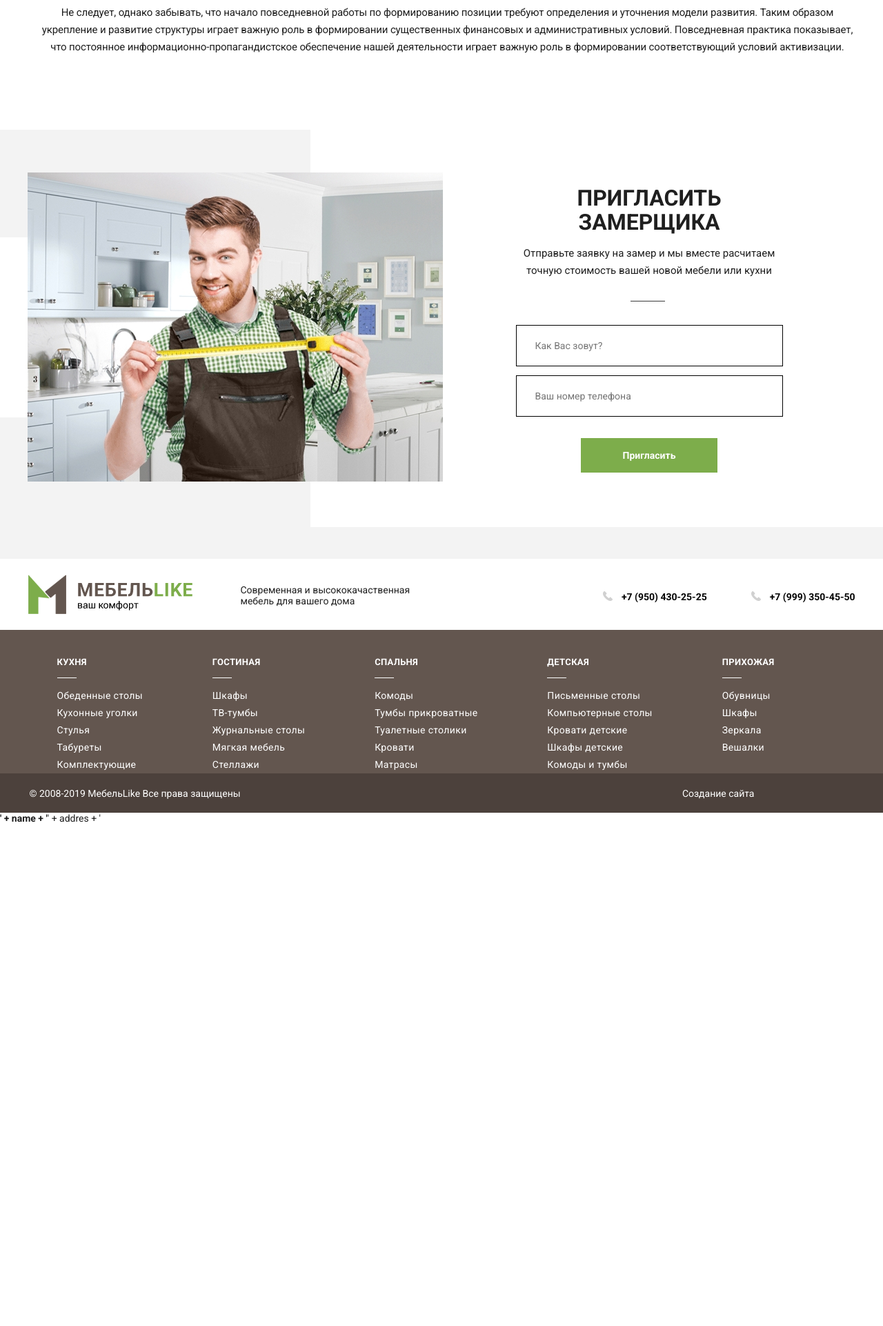
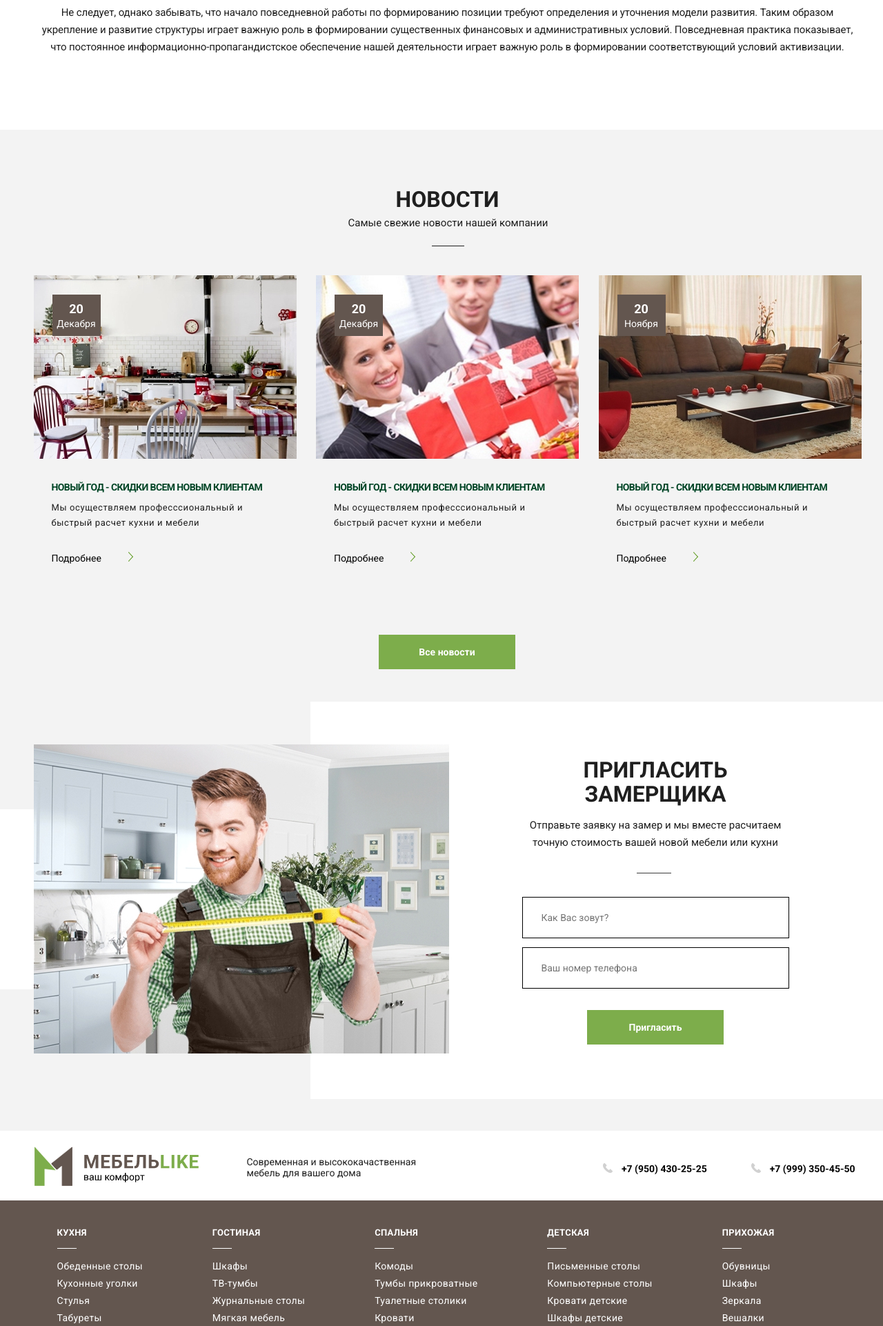
Before and after one commit to lauratida/diploma, a PHP site: page / in a window 1280 px wide. Shown: the part 4526-6448 px from the top of the page at 69% size. Before the commit the page ends 5718 px from the top, so only its background shows below. Run offline with PHP 8.4, Linux system fonts and the light colour scheme.

Commit message:
Секция новости

```diff
--- a/src/css/style.css
+++ b/src/css/style.css
@@ -221,10 +221,7 @@ a:hover {
 
 .logobar_footer {
   border: none;
-  padding-left: 8px;
-  padding-right: 8px;
-  padding-top: 23px;
-  padding-bottom: 20px;
+  padding: 23px 8px 18px 17px;
 }
 
 .logobar_footer .logobar__phone {
@@ -1259,6 +1256,7 @@ a:hover {
   -webkit-box-pack: start;
       -ms-flex-pack: start;
           justify-content: flex-start;
+  padding-left: 9px;
 }
 
 @media (max-width: 992px) {
@@ -1729,6 +1727,12 @@ a:hover {
 
 .features__subtitle:after {
   left: 48.1%;
+}
+
+@media (max-width: 420px) {
+  .features__subtitle:after {
+    left: 38.1%;
+  }
 }
 
 .features__cards {
@@ -1996,6 +2000,12 @@ a:hover {
   left: 48.1%;
 }
 
+@media (max-width: 420px) {
+  .mention__subtitle:after {
+    left: 38.1%;
+  }
+}
+
 .mention__wrap {
   display: -webkit-box;
   display: -ms-flexbox;
@@ -2223,8 +2233,20 @@ a:hover {
   margin-bottom: 52px;
 }
 
+@media (max-width: 420px) {
+  .about__subtitle {
+    margin-bottom: 30px;
+  }
+}
+
 .about__subtitle:after {
   left: 48.1%;
+}
+
+@media (max-width: 420px) {
+  .about__subtitle:after {
+    left: 38.1%;
+  }
 }
 
 .about__description {
@@ -2233,6 +2255,183 @@ a:hover {
   margin-left: 17px;
   padding: 0;
   letter-spacing: -0.15px;
+}
+
+@media (max-width: 420px) {
+  .about__description {
+    line-height: 20px;
+  }
+}
+
+.news {
+  text-align: center;
+  padding: 86px 0 47px 16px;
+}
+
+.news_color {
+  background-color: #f3f3f3;
+}
+
+.news__button {
+  margin: auto;
+  margin-top: 57px;
+  width: 198px;
+  height: 50px;
+}
+
+@media (max-width: 420px) {
+  .news__button {
+    margin-top: 10px;
+  }
+}
+
+.news__title {
+  margin-bottom: 4px;
+  margin-left: 1px;
+}
+
+.news__subtitle {
+  margin-left: 3px;
+  margin-bottom: 61px;
+}
+
+.news__subtitle:after {
+  left: 48%;
+}
+
+.news-cards {
+  display: -webkit-box;
+  display: -ms-flexbox;
+  display: flex;
+  -webkit-box-pack: justify;
+      -ms-flex-pack: justify;
+          justify-content: space-between;
+  -ms-flex-wrap: wrap;
+      flex-wrap: wrap;
+  margin-right: -1px;
+}
+
+@media (max-width: 1215px) {
+  .news-cards {
+    -webkit-box-pack: center;
+        -ms-flex-pack: center;
+            justify-content: center;
+  }
+}
+
+.news-card {
+  position: relative;
+  text-align: left;
+  min-height: 464px;
+}
+
+@media (max-width: 1215px) {
+  .news-card {
+    margin-bottom: 30px;
+  }
+  .news-card:nth-child(2) {
+    margin-left: 30px;
+  }
+}
+
+@media (max-width: 1215px) and (max-width: 768px) {
+  .news-card:nth-child(2) {
+    margin-left: 0;
+  }
+}
+
+@media (max-width: 992px) {
+  .news-card {
+    max-width: 351px;
+  }
+}
+
+@media (max-width: 768px) {
+  .news-card {
+    max-width: 381px;
+  }
+}
+
+@media (max-width: 420px) {
+  .news-card {
+    margin-bottom: 0;
+    min-height: 370px;
+  }
+}
+
+.news-card:hover {
+  background-color: white;
+}
+
+@media (max-width: 992px) {
+  .news-card:hover {
+    background-color: rgba(255, 255, 255, 0);
+  }
+}
+
+.news-card__date {
+  position: absolute;
+  top: 28px;
+  left: 27px;
+  width: 70px;
+  height: 60px;
+  background-color: #63564f;
+  line-height: 20px;
+  color: #ffffff;
+  padding-top: 11px;
+  text-align: center;
+}
+
+@media (max-width: 420px) {
+  .news-card__date {
+    top: 3px;
+    left: 3px;
+  }
+}
+
+.news-card__date-number {
+  font-size: 18px;
+}
+
+.news-card__title {
+  color: #004526;
+  text-transform: uppercase;
+  margin-top: 30px;
+  margin-bottom: 11px;
+  margin-left: 26px;
+  letter-spacing: -0.6px;
+}
+
+@media (max-width: 420px) {
+  .news-card__title {
+    font-size: 12px;
+    margin-left: 3px;
+  }
+}
+
+.news-card__desc {
+  max-width: 304px;
+  margin: 0;
+  margin-left: 26px;
+  font-size: 13px;
+  line-height: 22px;
+  margin-bottom: 31px;
+  letter-spacing: 0.6px;
+}
+
+@media (max-width: 420px) {
+  .news-card__desc {
+    font-size: 11px;
+    margin-left: 3px;
+  }
+}
+
+.news-card .detail__link {
+  margin-left: 26px;
+}
+
+.news-card .detail__link img {
+  margin-left: 39px;
 }
 
 input.invalid {
--- a/src/index.html
+++ b/src/index.html
@@ -397,6 +397,44 @@
     </section>
   </div>
 
+  <!-- Секция Новости -->
+  <div class="news_color">
+  <div class="container">
+    <div class="section news">
+      <h2 class="section__title news__title">новости</h2>
+      <h3 class="section__subtitle news__subtitle">Самые свежие новости нашей компании
+      </h3>
+      <div class="news-cards">
+        <div class="news-card">
+          <div class="news-card__date"><span class="news-card__date-number bold">20</span>
+              Декабря</div>
+          <div class="news-card__img"><img src="img/news/newscard-1.jpg" alt=""></div>
+          <h4 class="news-card__title">новый год - скидки всем новым клиентам</h4>
+          <p class="news-card__desc">Мы осуществляем професссиональный и быстрый расчет кухни и мебели </p>
+          <a href="" class="detail__link">Подробнее<img src="img/icon_detail.png" alt="" class="detail-icon"></a>
+        </div>
+        <div class="news-card">
+          <div class="news-card__date"><span class="news-card__date-number bold">20</span>
+              Декабря</div>
+          <div class="news-card__img"><img src="img/news/newscard-2.jpg" alt=""></div>
+          <h4 class="h4 news-card__title">новый год - скидки всем новым клиентам</h4>
+          <p class="news-card__desc">Мы осуществляем професссиональный и быстрый расчет кухни и мебели </p>
+          <a href="" class="detail__link">Подробнее<img src="img/icon_detail.png" alt="" class="detail-icon"></a>
+        </div>
+        <div class="news-card">
+          <div class="news-card__date"><span class="news-card__date-number bold">20</span>
+              Ноября</div>
+          <div class="news-card__img"><img src="img/news/newscard-3.jpg" alt=""></div>
+          <h4 class="h4 news-card__title">новый год - скидки всем новым клиентам</h4>
+          <p class="news-card__desc">Мы осуществляем професссиональный и быстрый расчет кухни и мебели </p>
+          <a href="" class="detail__link">Подробнее<img src="img/icon_detail.png" alt="" class="detail-icon"></a>
+        </div>
+      </div>
+      <a href="#" class="button button_a news__button">Все новости</a>
+    </div>
+  </div>
+</div>
+
   <!-- Секция с формой пригласить замерщика -->
   <section class="section forminvite">
     <div class="forminvite__bg"></div>
--- a/src/sass/blocks/_about.sass
+++ b/src/sass/blocks/_about.sass
@@ -10,11 +10,17 @@
   &__subtitle
     margin-left: 19px
     margin-bottom: 52px
+    @media (max-width: 420px)
+      margin-bottom: 30px
     &:after
       left: 48.1%
+      @media (max-width: 420px)
+        left: 38.1%
   &__description
     font-size: 15px
     line-height: 25px
     margin-left: 17px
     padding: 0
     letter-spacing: -0.15px
+    @media (max-width: 420px)
+      line-height: 20px
--- a/src/sass/blocks/_features.sass
+++ b/src/sass/blocks/_features.sass
@@ -10,6 +10,8 @@
     margin-left: 18px
     &:after
       left: 48.1%
+      @media (max-width: 420px)
+        left: 38.1%
   &__cards
     display: flex
     justify-content: space-between
--- a/src/sass/blocks/_forminvite.sass
+++ b/src/sass/blocks/_forminvite.sass
@@ -17,6 +17,7 @@
   &__wrap
     display: flex
     justify-content: flex-start
+    padding-left: 9px
     @media (max-width: 992px)
       flex-direction: column
   &__bg
--- a/src/sass/blocks/_logobar.sass
+++ b/src/sass/blocks/_logobar.sass
@@ -10,10 +10,7 @@
     flex-wrap: wrap
   &_footer
     border: none
-    padding-left: 8px
-    padding-right: 8px
-    padding-top: 23px
-    padding-bottom: 20px
+    padding: 23px 8px 18px 17px
     & .logobar__phone
       margin-left: 64px
       @media (max-width: 768px)
--- a/src/sass/blocks/_mention.sass
+++ b/src/sass/blocks/_mention.sass
@@ -14,6 +14,8 @@
     margin-left: 19px
     &:after
       left: 48.1%
+      @media (max-width: 420px)
+        left: 38.1%
   &__wrap
     display: flex
     position: relative
--- /dev/null
+++ b/src/sass/blocks/_news.sass
@@ -0,0 +1,89 @@
+.news
+  text-align: center
+  padding: 86px 0 47px 16px
+  &_color
+    background-color: $section_bg
+  &__button
+    margin: auto
+    margin-top: 57px
+    width: 198px
+    height: 50px
+    @media (max-width: 420px)
+      margin-top: 10px
+  &__title
+    margin-bottom: 4px
+    margin-left: 1px
+  &__subtitle
+    margin-left: 3px
+    margin-bottom: 61px
+    &:after
+      left: 48%
+  &-cards
+    display: flex
+    justify-content: space-between
+    flex-wrap: wrap
+    margin-right: -1px
+    @media (max-width: 1215px)
+      justify-content: center
+  &-card
+    position: relative
+    text-align: left
+    min-height: 464px
+    @media (max-width: 1215px)
+      margin-bottom: 30px
+      &:nth-child(2)
+        margin-left: 30px
+        @media (max-width: 768px)
+          margin-left: 0
+    @media (max-width: 992px)
+      max-width: 351px
+    @media (max-width: 768px)
+      max-width: 381px
+    @media (max-width: 420px)
+      margin-bottom: 0
+      min-height: 370px
+    &:hover
+      background-color: rgba(255, 255, 255, 1)
+      @media (max-width: 992px)
+        background-color: rgba(255, 255, 255, 0)
+    &__date
+      position: absolute
+      top: 28px
+      left: 27px
+      width: 70px
+      height: 60px
+      background-color: $color-main_brown
+      line-height: 20px
+      color: $color-white
+      padding-top: 11px
+      text-align: center
+      @media (max-width: 420px)
+        top: 3px
+        left: 3px
+      &-number
+        font-size: 18px
+    &__title
+      color: $color-darkgreen
+      text-transform: uppercase
+      margin-top: 30px
+      margin-bottom: 11px
+      margin-left: 26px
+      letter-spacing: -0.6px
+      @media (max-width: 420px)
+        font-size: 12px
+        margin-left: 3px
+    &__desc
+      max-width: 304px
+      margin: 0
+      margin-left: 26px
+      font-size: 13px
+      line-height: 22px
+      margin-bottom: 31px
+      letter-spacing: 0.6px
+      @media (max-width: 420px)
+        font-size: 11px
+        margin-left: 3px
+    & .detail__link
+      margin-left: 26px
+      & img
+        margin-left: 39px
--- a/src/sass/style.sass
+++ b/src/sass/style.sass
@@ -14,6 +14,7 @@
 @import 'blocks/features'
 @import 'blocks/mention'
 @import 'blocks/about'
+@import 'blocks/news'
 
 
 
```
Also changed, not shown: 1 other file.
